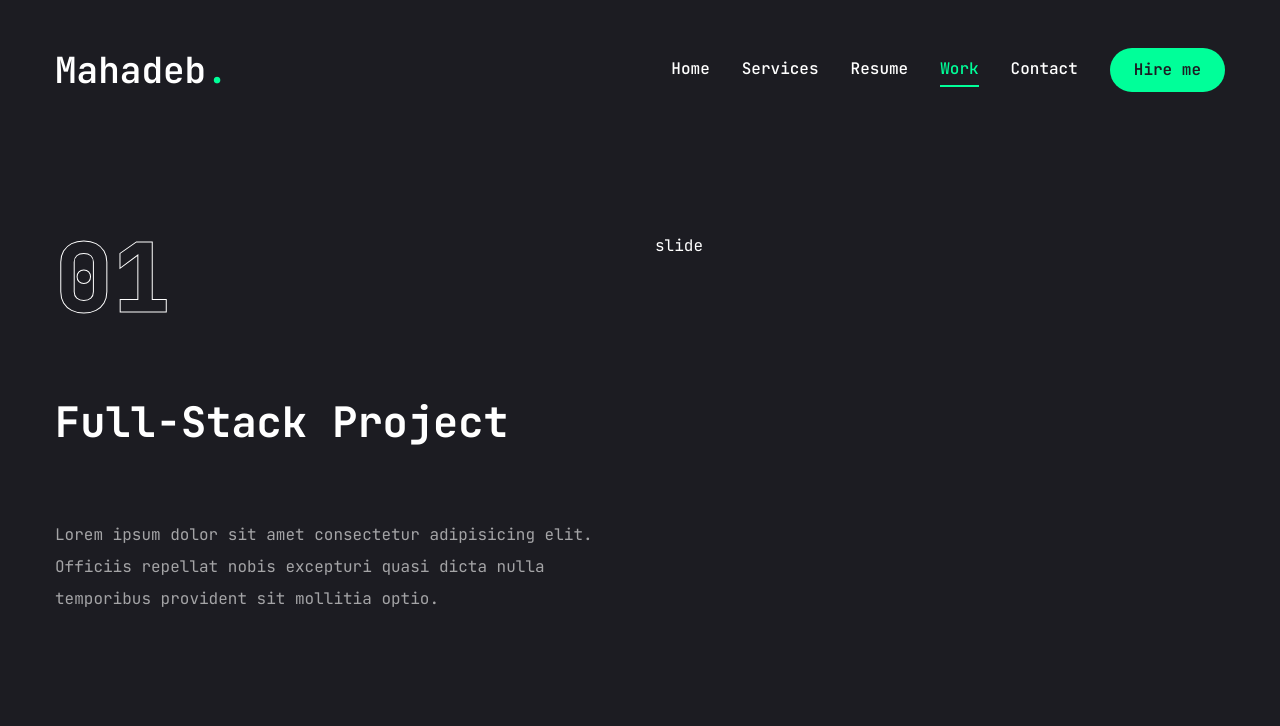
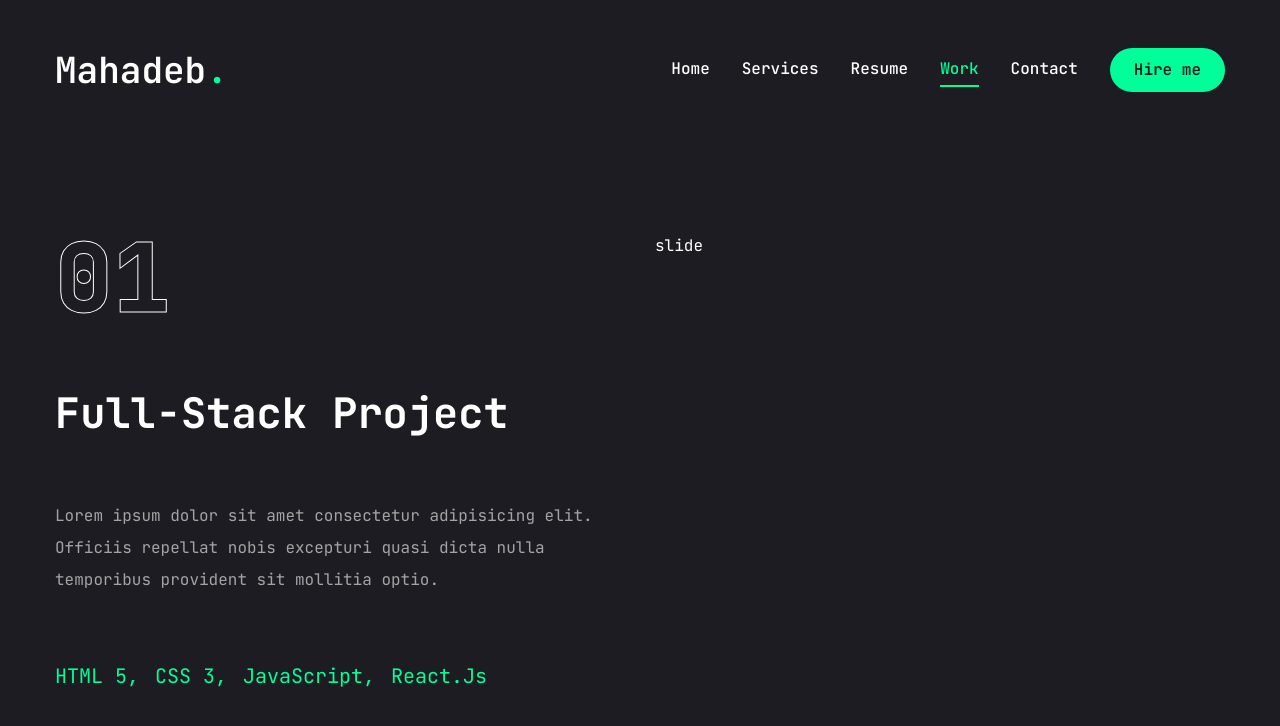
Before and after one commit to Skynet843/resume-website, a Next.js app: page /work in a window 1280 px wide. Shown: the top 726 px of the page. Built offline with nearby package versions, Linux system fonts and the light colour scheme.

Commit message:
Added project tech stacks.

```diff
--- a/app/work/page.tsx
+++ b/app/work/page.tsx
@@ -99,7 +99,15 @@ const Work = () => {
             <p className="text-white/60">{project.description}</p>
 
             {/* stacks */}
-            <ul></ul>
+            <ul className="flex gap-4">
+              {project.stack.map((item, index) => (
+                <li key={index} className="text-xl text-accent">
+                  {item.name}
+                  {/* remove the last coma */}
+                  {index !== project.stack.length - 1 && ","}
+                </li>
+              ))}
+            </ul>
           </div>
 
           {/* slide */}
```
